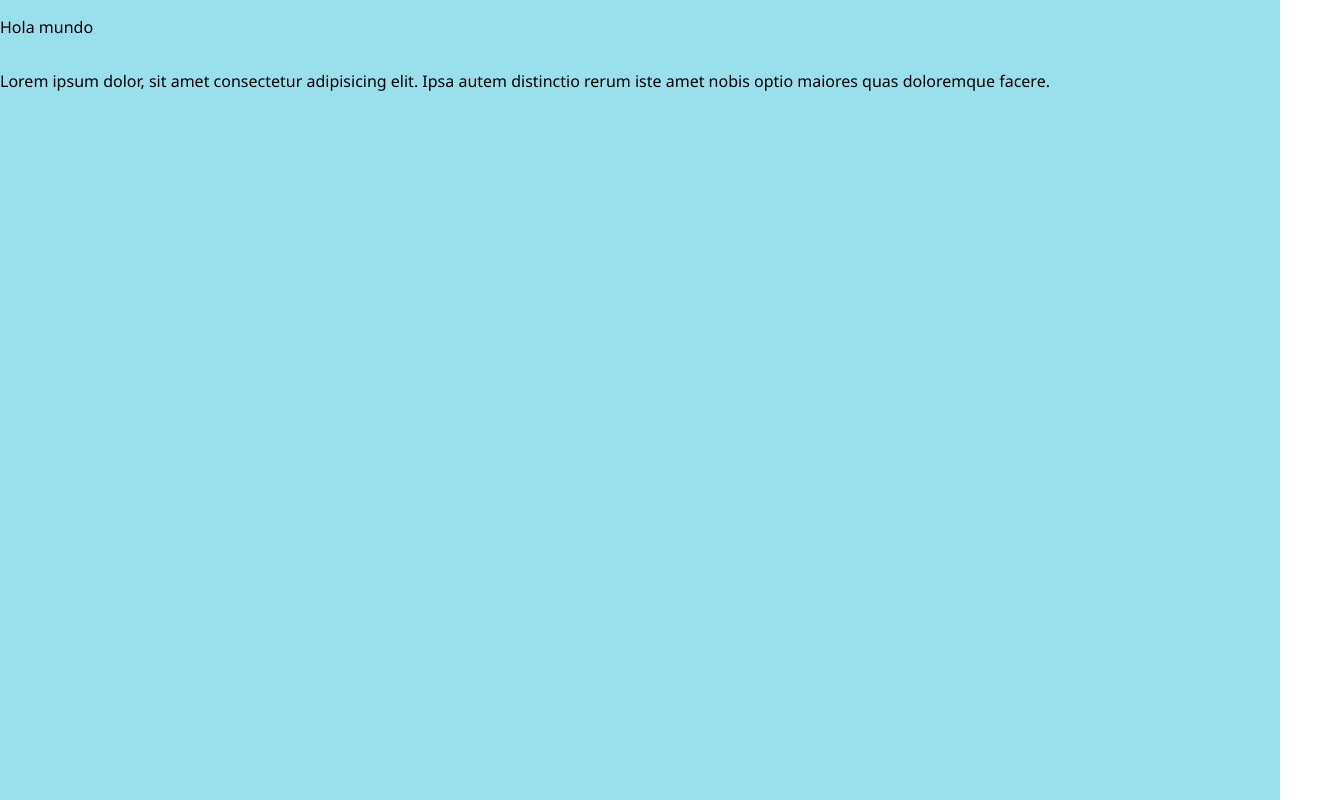
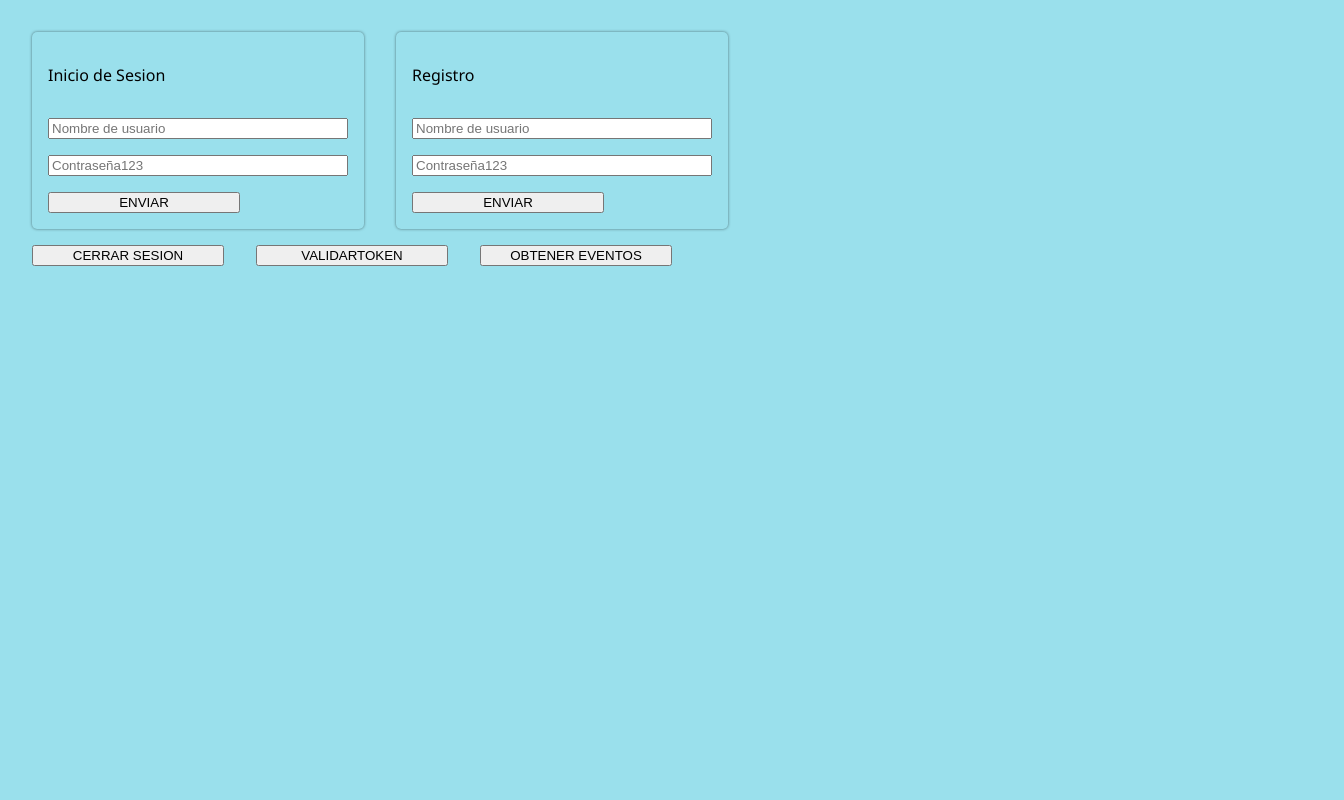
Before and after one commit to Markucho18/calendario-tpi-frontend, a React (Vite) app: page / in a window 1280 px wide. Shown: the whole page, 1344 px wide, since content can reach past the window. Built offline with nearby package versions, Linux system fonts and the light colour scheme; no server answers.

Commit message:
Login y register, validarToken prototipo, eventos map

```diff
--- a/src/App.jsx
+++ b/src/App.jsx
@@ -1,31 +1,95 @@
 import { useState, useEffect } from "react"
 import styles from "./styles/App.module.css"
+import Register from "./components/Register"
+import Login from "./components/Login"
+import Eventos from "./components/Eventos"
 
-const URL = "https://bicicleteria-tpi-backend.onrender.com"
+//const URL = "https://bicicleteria-tpi-backend.onrender.com"
+const URL = "http://localhost:3001/"
 
 const App = () => {
 
-  const [mensaje, setMensaje] = useState()
+  const [tokenValido, setTokenValido] = useState(false)
 
-  const obtenerMensaje = async () => {
+  const validarToken = async () => {
     try{
-      const response = await fetch(URL, {
-        method: "GET"
+      const response = await fetch("http://localhost:3001/usuarios/validar-token", {
+        method: "POST",
+        credentials: "include"
       })
-      console.log({response})
+      const data = await response.json()
+      setTokenValido(true)
+      console.log({data})
+    } catch(error){
+      setTokenValido(false)
+    }
+  }
+
+  const peticionEventos = async () => {
+    try{
+      const response = await fetch("http://localhost:3001/eventos", {
+        method: "GET",
+        credentials: "include"
+      })
+      const data = await response.json()
+      console.log({data})
+    } catch(error){
+      console.log(error)
+    }
+  }
+
+  const cerrarSesion = async () => {
+    try{
+      const response = await fetch("http://localhost:3001/usuarios/cerrar-sesion", {
+        method: "POST",
+        credentials: "include"
+      })
+      const data = await response.json()
+      console.log({data})
+      await validarToken()
     } catch(error){
       console.log(error)
     }
   }
 
   useEffect(()=>{
-    obtenerMensaje()
+    validarToken()
   },[])
+
+  useEffect(()=>{
+    console.log({tokenValido})
+  },[tokenValido])
 
   return (
     <div className={styles.App}>
-        <p>Hola mundo</p>
-        <p>Lorem ipsum dolor, sit amet consectetur adipisicing elit. Ipsa autem distinctio rerum iste amet nobis optio maiores quas doloremque facere.</p>
+      {validarToken === true ? (
+        <Eventos />
+      ) : (
+        <div className={styles.contenedor_forms}>
+          <Login />
+          <Register />
+        </div>
+      )}
+      <div className={styles.contenedor_forms}>
+        <button
+          style={styles.button}
+          onClick={cerrarSesion}
+        >
+          CERRAR SESION
+        </button>
+        <button
+          style={styles.button}
+          onClick={validarToken}
+        >
+          VALIDARTOKEN
+        </button>
+        <button
+          style={styles.button}
+          onClick={peticionEventos}
+        >
+          OBTENER EVENTOS
+        </button>
+      </div>
     </div>
   )
 }
--- /dev/null
+++ b/src/components/Eventos.jsx
@@ -0,0 +1,41 @@
+import { useState, useEffect } from "react"
+
+const Eventos = () => {
+
+  const [eventos, setEventos] = useState([])
+
+  const obtenerEventos = async () => {
+    try{
+      const response = await fetch("http://localhost:3001/eventos", {
+        method: "GET",
+        credentials: "include"
+      })
+      const data = await response.json()
+      setEventos(data.rows)
+      console.log({data})
+    } catch(error){
+      console.log(error)
+    }
+  }
+
+  useEffect(()=>{
+    obtenerEventos()
+  },[])
+
+  return (
+    <ul>
+      {eventos.length > 0 ? eventos.map((evento, i)=>(
+        <li
+          key={i}
+        >
+          <p>{evento.nombre}</p>
+          <p>{evento.fecha}</p>
+          <p>{evento.descripcion}</p>
+          <p>{evento.categoria}</p>
+        </li>
+      )) : "No hay eventos"}
+    </ul>
+  )
+}
+
+export default Eventos
--- /dev/null
+++ b/src/components/Login.jsx
@@ -0,0 +1,70 @@
+import {useState} from "react"
+import styles from "../styles/UserForm.module.css"
+
+const URL = "http://localhost:3001/usuarios/iniciar-sesion"
+
+const Login = () => {
+
+  const initialFormData = {nombre: "", contrasena: ""}
+
+  const [formData, setFormData] = useState(initialFormData)
+
+  const handleChange = (e) => {
+    const {name, value} = e.target
+    setFormData(prev => {
+      return {
+        ...prev,
+        [name]: value
+      }
+    })
+  }
+
+  const handleSubmit = async (e) => {
+    e.preventDefault()
+    console.log({formData})
+    try {
+      const response = await fetch(URL, {
+        method: "POST",
+        headers: {
+          "Content-Type": "application/json",
+        },
+        body: JSON.stringify(formData),
+        credentials: "include"
+      })
+      const data = await response.json()
+      if(!response.ok) throw new Error(data.msg)
+      console.log({data})
+    } catch(error){
+      console.log(error)
+    }
+    setFormData(initialFormData)
+  }
+
+  return (
+    <form
+      style={styles.form}
+      onSubmit={handleSubmit}
+    >
+      <p>Inicio de Sesion</p>
+      <input
+        type="text"
+        name="nombre"
+        onChange={handleChange}
+        value={formData.nombre}
+        required
+        placeholder="Nombre de usuario"
+      />
+      <input
+        type="text"
+        name="contrasena"
+        onChange={handleChange}
+        value={formData.contrasena}
+        required
+        placeholder="Contraseña123"
+      />
+      <button type="submit">ENVIAR</button>
+    </form>
+  )
+}
+
+export default Login
--- /dev/null
+++ b/src/components/Register.jsx
@@ -0,0 +1,70 @@
+import {useState} from "react"
+import styles from "../styles/UserForm.module.css"
+
+const URL = "http://localhost:3001/usuarios/registrar"
+
+const Register = () => {
+
+  const initialFormData = {nombre: "", contrasena: ""}
+
+  const [formData, setFormData] = useState(initialFormData)
+
+  const handleChange = (e) => {
+    const {name, value} = e.target
+    setFormData(prev => {
+      return {
+        ...prev,
+        [name]: value
+      }
+    })
+  }
+
+  const handleSubmit = async (e) => {
+    e.preventDefault()
+    try{
+      const response = await fetch(URL, {
+        method: "POST",
+        headers: {
+          "Content-type": "application/json",
+        },
+        body: JSON.stringify(formData),
+      })
+      const data = await response.json()
+      console.log({data})
+    } catch(error){
+      console.log(error)
+    }
+    console.log({formData})
+    setFormData(initialFormData)
+  }
+
+  return (
+    <form
+      style={styles.form}
+      onSubmit={handleSubmit}
+    >
+      <p>Registro</p>
+      <input
+        type="text"
+        name="nombre"
+        onChange={handleChange}
+        value={formData.nombre}
+        required
+        minLength={4}
+        placeholder="Nombre de usuario"
+      />
+      <input
+        type="text"
+        name="contrasena"
+        onChange={handleChange}
+        value={formData.contrasena}
+        required
+        minLength={8}
+        placeholder="Contraseña123"
+      />
+      <button type="submit">ENVIAR</button>
+    </form>
+  )
+}
+
+export default Register
--- a/src/main.jsx
+++ b/src/main.jsx
@@ -1,4 +1,4 @@
-import react from "react"
+import React from "react"
 import ReactDOM from "react-dom/client"
 import App from "./App"
 import "./index.css"
--- a/src/styles/App.module.css
+++ b/src/styles/App.module.css
@@ -4,4 +4,15 @@
   width: 100%;
   height: 100%;
   background-color: rgb(154, 224, 236);
+  padding: 2rem;
 }
+
+.contenedor_forms{
+  display: flex;
+  flex-direction: row;
+  gap: 2rem;
+}
+
+button{
+  width: 12rem;
+}
--- /dev/null
+++ b/src/styles/UserForm.module.css
@@ -0,0 +1,9 @@
+form{
+  display: flex;
+  flex-direction: column;
+  box-shadow: 0px 0px 3px rgb(0, 0, 0, 50%);
+  border-radius: 5px;
+  width: 300px;
+  padding: 1rem;
+  gap: 1rem;
+}
```
